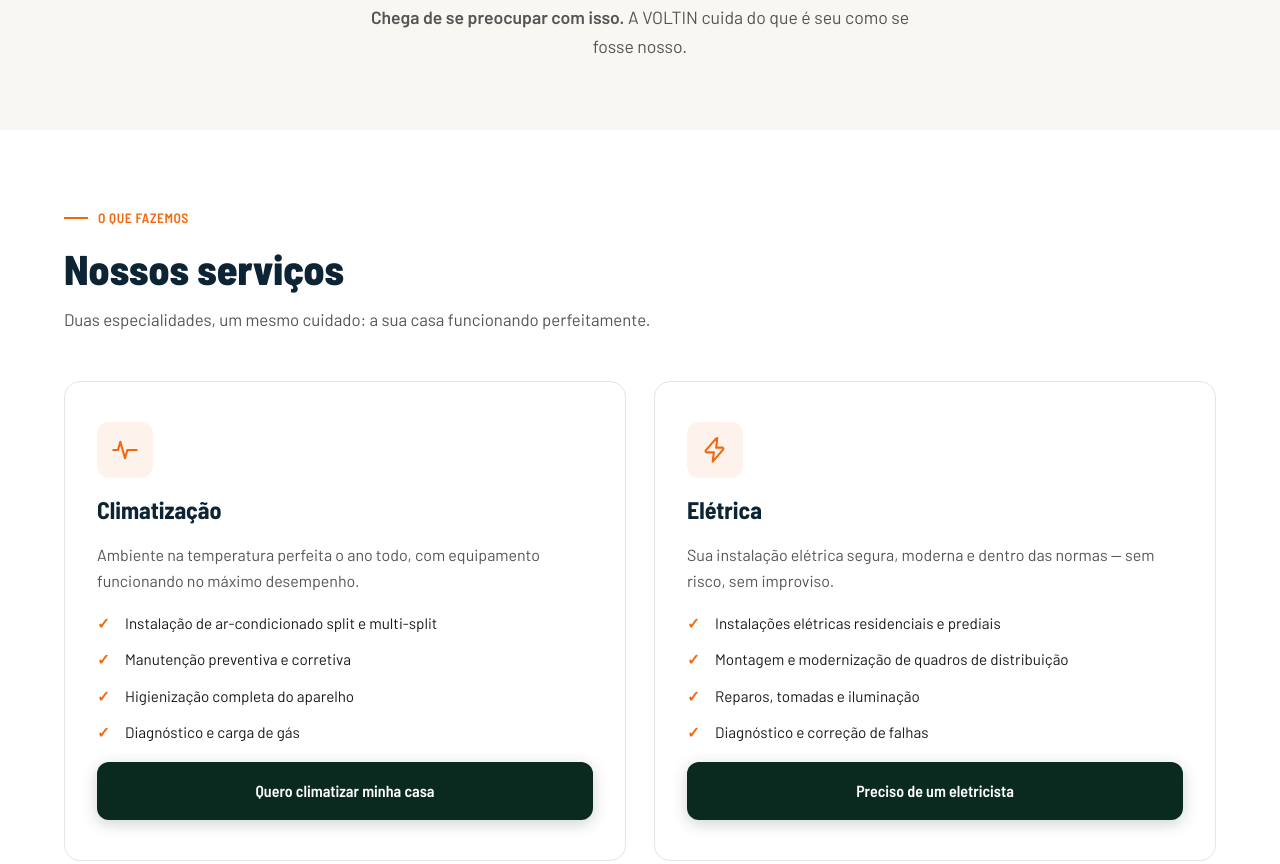
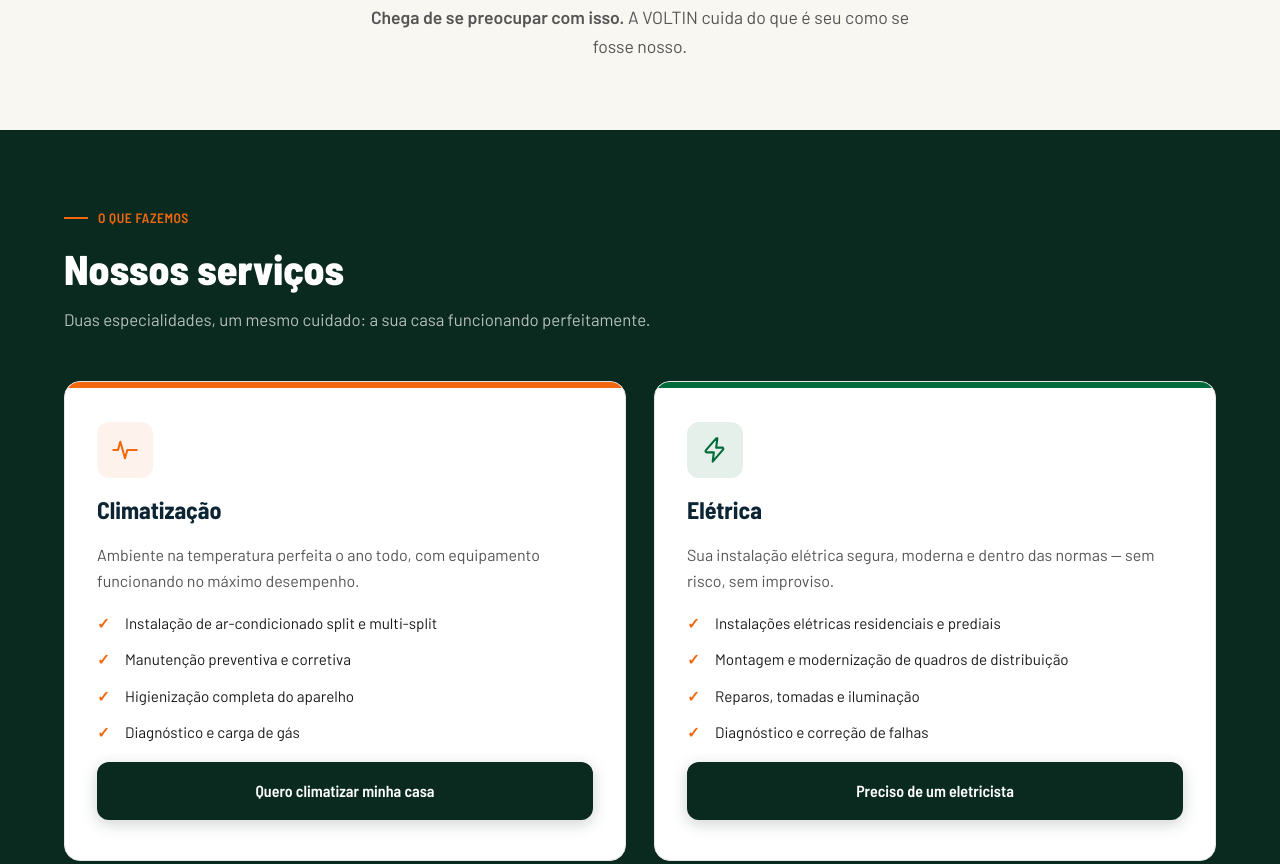
Before and after one commit to cristiancerqueiraads-svg/voltininstituciconal, a plain HTML site: page index.html in a window 1280 px wide. Shown: the part 1931-2795 px from the top of the page. Drawn offline with nearby package versions, Linux system fonts and the light colour scheme.

Commit message:
css+html: serviços com fundo verde profundo e acentos laranja/verde nos cards

```diff
--- a/css/style.css
+++ b/css/style.css
@@ -524,6 +524,8 @@ h1, h2, h3, h4 {
 }
 
 .service-card {
+  position: relative;
+  overflow: hidden;
   background: var(--bg-card);
   border: 1px solid var(--border);
   border-radius: var(--radius);
@@ -534,6 +536,18 @@ h1, h2, h3, h4 {
   transition: all 0.25s ease;
   cursor: pointer;
 }
+
+.service-card::before {
+  content: '';
+  position: absolute;
+  top: 0;
+  left: 0;
+  right: 0;
+  height: 6px;
+  background: var(--orange);
+}
+
+.service-card--green::before { background: var(--green-medium); }
 
 .service-card:hover {
   transform: translateY(-6px);
@@ -559,7 +573,14 @@ h1, h2, h3, h4 {
   color: var(--navy);
 }
 
-.service-card__desc { color: var(--text-secondary); font-size: 1rem; }
+.service-card p { color: var(--text-secondary); font-size: 1rem; }
+
+.service-card__desc { font-size: 1rem; }
+
+.service-card--green .service-card__icon {
+  background: rgba(0, 107, 58, 0.1);
+  color: var(--green-medium);
+}
 
 .service-card__list {
   list-style: none;
--- a/index.html
+++ b/index.html
@@ -153,14 +153,14 @@
     </section>
 
     <!-- ===== SERVIÇOS ===== -->
-    <section class="section section--alt" id="servicos">
+    <section class="section section--green" id="servicos">
       <div class="container">
         <span class="section__label reveal">O que fazemos</span>
         <h2 class="section__title reveal">Nossos serviços</h2>
         <p class="section__subtitle reveal">Duas especialidades, um mesmo cuidado: a sua casa funcionando perfeitamente.</p>
         <div class="services__grid">
 
-          <article class="service-card reveal">
+          <article class="service-card service-card--orange reveal">
             <div class="service-card__icon" aria-hidden="true">
               <svg viewBox="0 0 24 24" fill="none" stroke="currentColor" stroke-width="1.8" stroke-linecap="round" stroke-linejoin="round"><path d="M2 12h4l2-7 4 14 2-7h8"/></svg>
             </div>
@@ -175,7 +175,7 @@
             <a href="#" class="btn btn--primary btn--block js-whatsapp-link" data-service="climatizacao">Quero climatizar minha casa</a>
           </article>
 
-          <article class="service-card reveal">
+          <article class="service-card service-card--green reveal">
             <div class="service-card__icon" aria-hidden="true">
               <svg viewBox="0 0 24 24" fill="none" stroke="currentColor" stroke-width="1.8" stroke-linecap="round" stroke-linejoin="round"><path d="M13 2L4.09 12.35a1 1 0 00.77 1.65H11l-1 8 8.91-10.35a1 1 0 00-.77-1.65H13l1-8z"/></svg>
             </div>
@@ -195,7 +195,7 @@
     </section>
 
     <!-- ===== POR QUE A VOLTIN ===== -->
-    <section class="section" id="diferenciais">
+    <section class="section section--green" id="diferenciais">
       <div class="container">
         <span class="section__label reveal">Por que confiar</span>
         <h2 class="section__title reveal">Por que escolher a VOLTIN?</h2>
```
